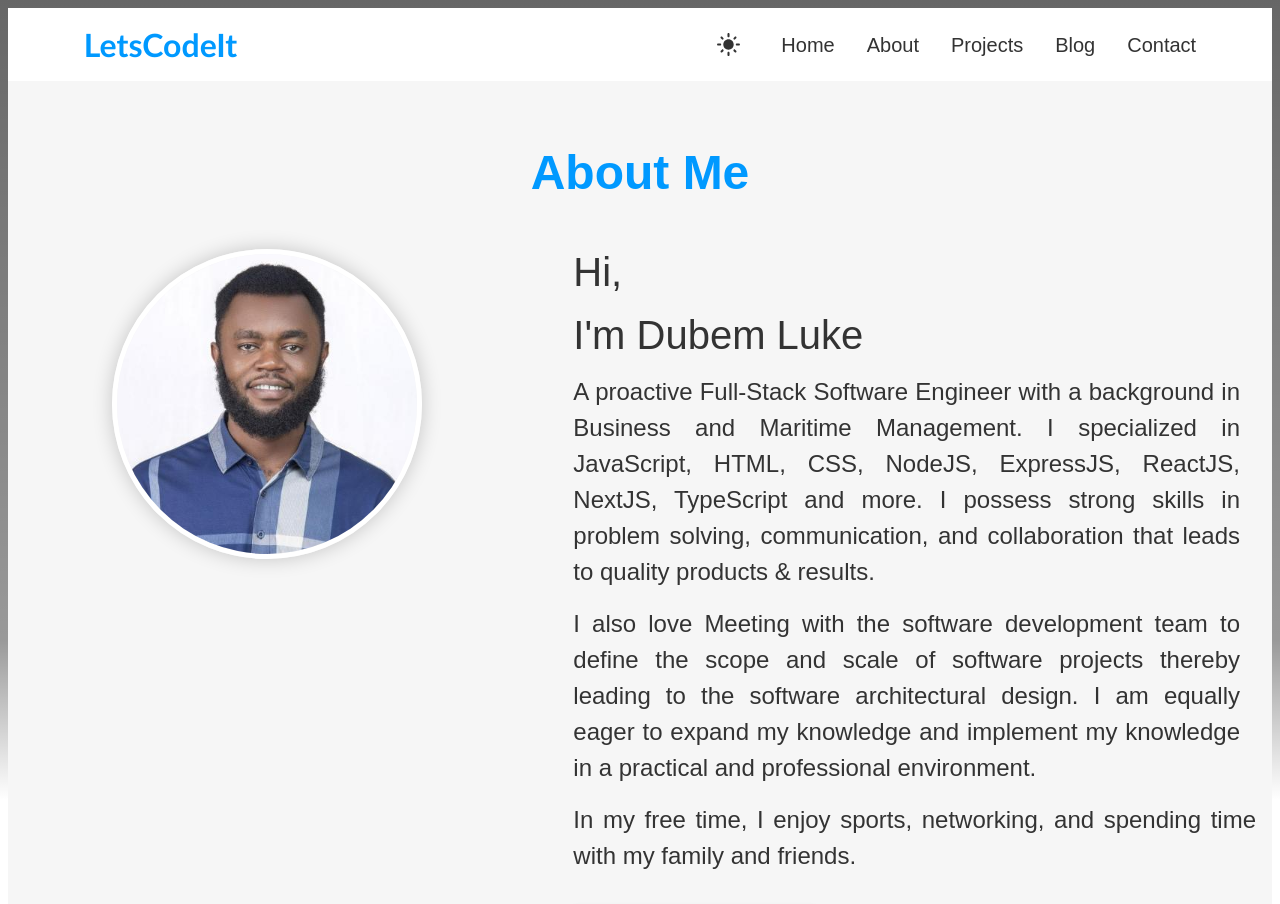
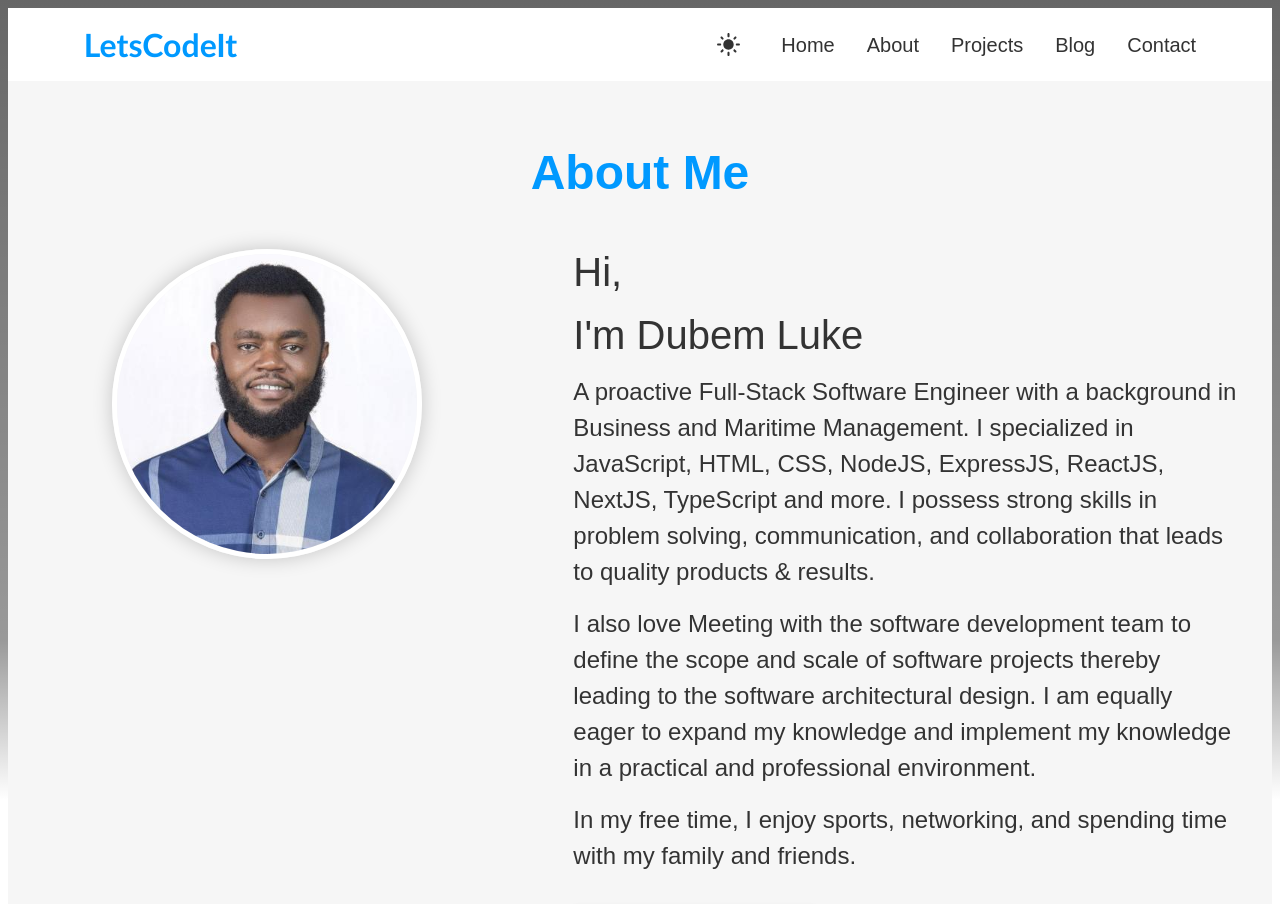
Before and after one commit to lukechidubem/portifolio-new, a React (Vite) app: page /about in a window 1280 px wide. Shown: the top 904 px of the page. Built offline with nearby package versions, Linux system fonts and the light colour scheme.

Commit message:
removed textAlign

```diff
--- a/src/pages/about.jsx
+++ b/src/pages/about.jsx
@@ -97,7 +97,7 @@ function AboutPage() {
               mb: 2,
               fontSize: "1.5rem",
               mx: 2,
-              textAlign: "justify",
+              textAlign: "",
               px: 2,
             }}
           >
@@ -115,7 +115,7 @@ function AboutPage() {
               mb: 2,
               fontSize: "1.5rem",
               mx: 2,
-              textAlign: "justify",
+              textAlign: "",
               px: 2,
             }}
           >
@@ -131,7 +131,7 @@ function AboutPage() {
               mb: 2,
               fontSize: "1.5rem",
               ml: 2,
-              textAlign: "justify",
+              textAlign: "",
               px: 2,
             }}
           >
@@ -219,7 +219,7 @@ function AboutPage() {
 
                 textTransform: "uppercase",
                 marginTop: "2rem",
-                textAlign: "justify",
+                textAlign: "",
               }}
             >
               HTML, CSS, JavaScript, React, Node.js, Express, TypeScript,
--- a/src/pages/contact.jsx
+++ b/src/pages/contact.jsx
@@ -94,7 +94,7 @@ const ContactPage = () => {
               </Typography>
               <Typography
                 variant="body1"
-                sx={{ mb: 2, fontSize: "1.3rem", textAlign: "justify" }}
+                sx={{ mb: 2, fontSize: "1.3rem", textAlign: "" }}
                 gutterBottom
               >
                 Thanks for visiting my portfolio! I'm always interested in
@@ -104,7 +104,7 @@ const ContactPage = () => {
               </Typography>
               <Typography
                 variant="body1"
-                sx={{ mb: 2, fontSize: "1.3rem", textAlign: "justify" }}
+                sx={{ mb: 2, fontSize: "1.3rem", textAlign: "" }}
                 gutterBottom
               >
                 Whether you want to discuss a potential project, ask about my
@@ -114,7 +114,7 @@ const ContactPage = () => {
               </Typography>
               <Typography
                 variant="body1"
-                sx={{ mb: 2, fontSize: "1.3rem", textAlign: "justify" }}
+                sx={{ mb: 2, fontSize: "1.3rem", textAlign: "" }}
                 gutterBottom
               >
                 Alternatively, you can connect with me on GitHub to stay
--- a/src/pages/home.jsx
+++ b/src/pages/home.jsx
@@ -48,14 +48,14 @@ const HomePage = () => {
               </Typography>
               <Typography
                 variant="body1"
-                sx={{ mb: 2, fontSize: "1.5rem", textAlign: "justify" }}
+                sx={{ mb: 2, fontSize: "1.5rem", textAlign: "" }}
               >
                 I'm a Full-stack Web Developer with years of experience in
                 building websites and web applications.
               </Typography>
               <Typography
                 variant="body1"
-                sx={{ mb: 2, fontSize: "1.5rem", textAlign: "justify" }}
+                sx={{ mb: 2, fontSize: "1.5rem", textAlign: "" }}
               >
                 I specialized in JavaScript, HTML, CSS, NodeJS, ExpressJS,
                 ReactJS, NextJS, TypeScript and more. I have worked with clients
```
